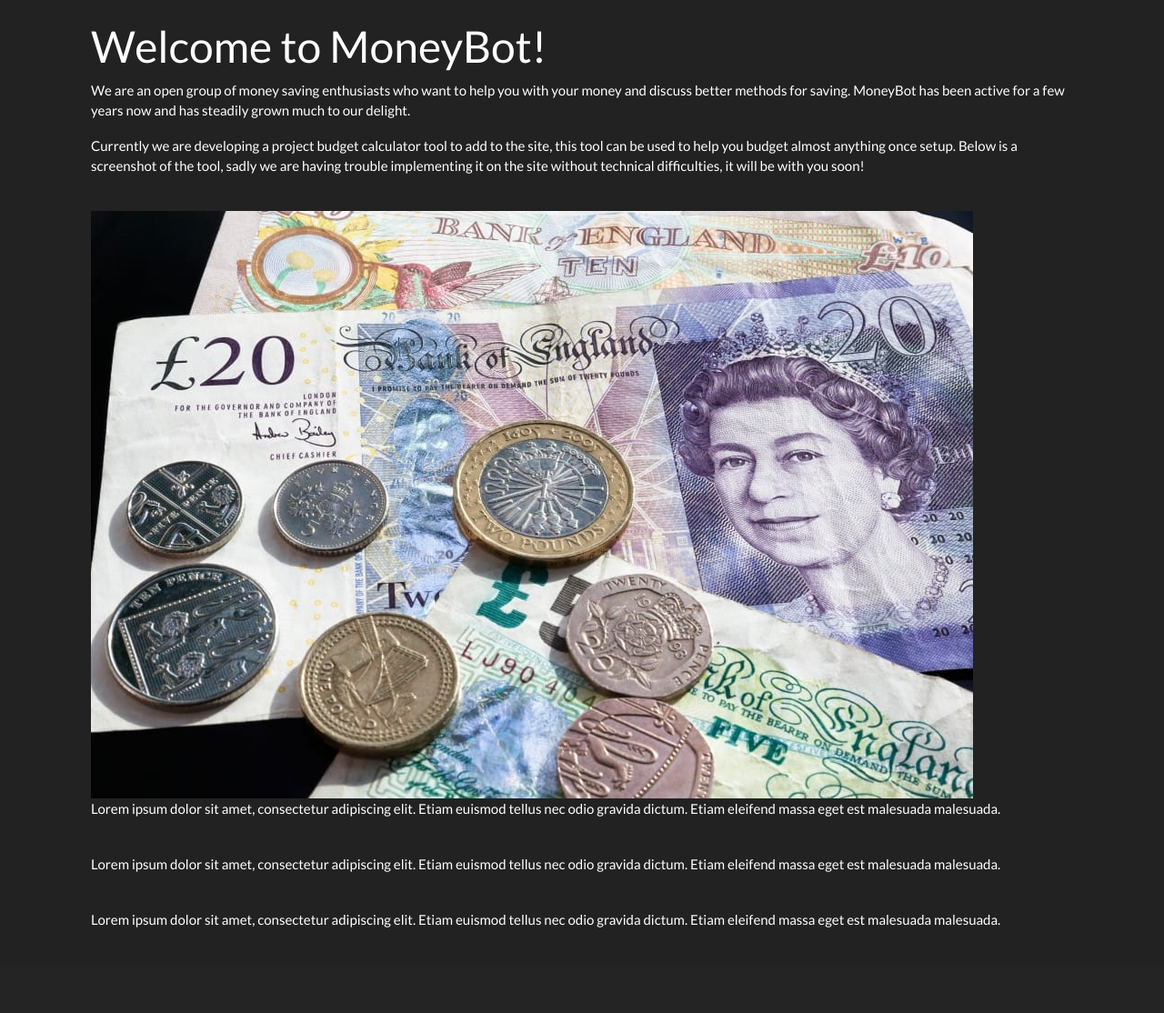
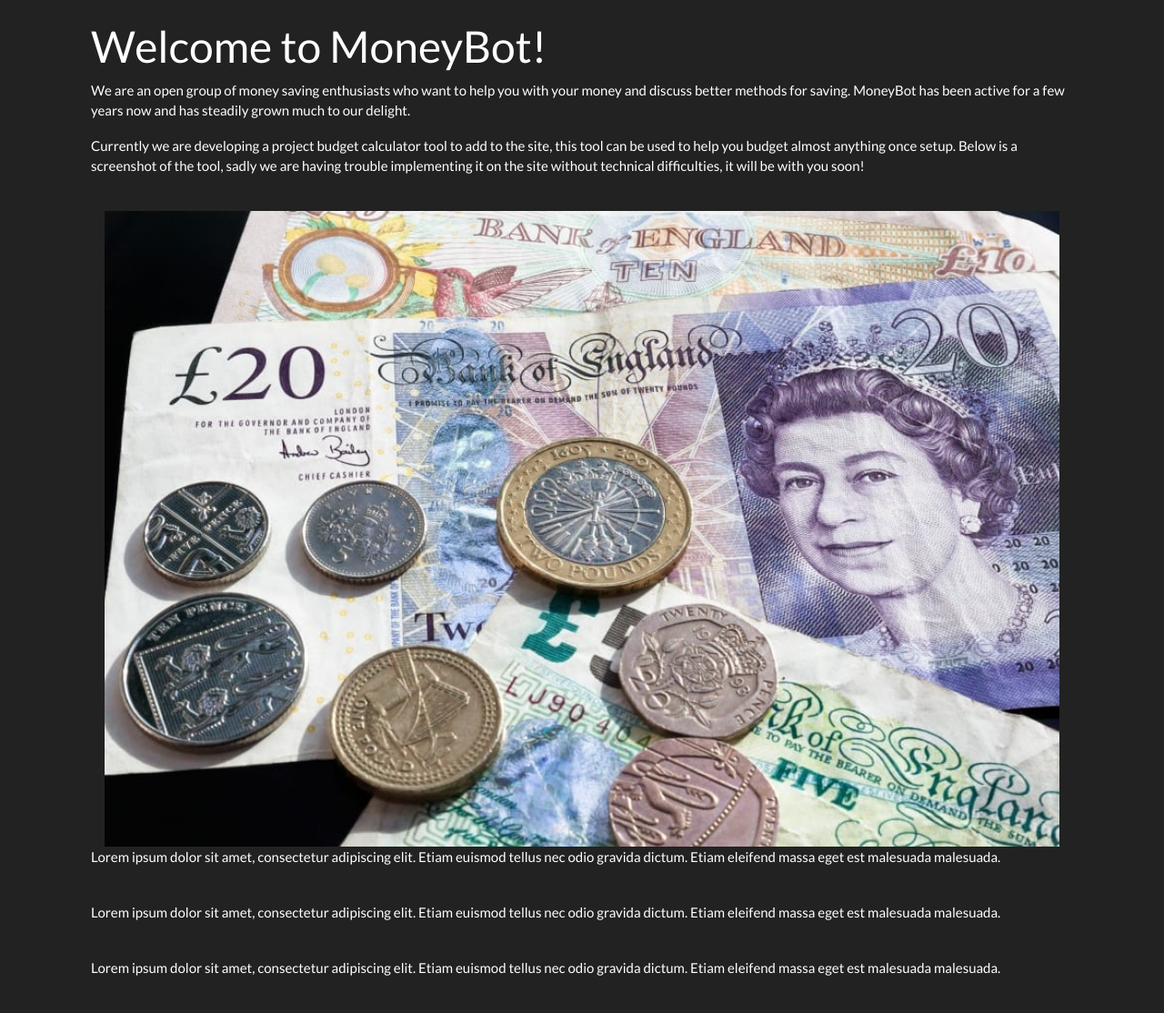
Before and after one commit to alex-420/DjangoWebDevUnit, a Django app: page / in a window 1280 px wide. Shown: the part 71-1185 px from the top of the page at 91% size. Before the commit the page ends 1091 px from the top, so only its background shows below. Run offline with Django 3.2, Linux system fonts and the light colour scheme; some libraries are stand-ins or nearby versions.

Commit message:
index changes

```diff
--- a/moneybot/templates/index.html
+++ b/moneybot/templates/index.html
@@ -12,7 +12,7 @@
   <br>
   <div class="container">
     <div class="">
-      <img class="" src="{% static 'img/home_1.jpg' %}">
+      <img class="container" src="{% static 'img/home_1.jpg' %}">
       <p class="">Lorem ipsum dolor sit amet, consectetur adipiscing elit. Etiam euismod tellus nec odio gravida dictum. Etiam eleifend massa eget est malesuada malesuada.</p>
     </div>
     <div class="">
```
